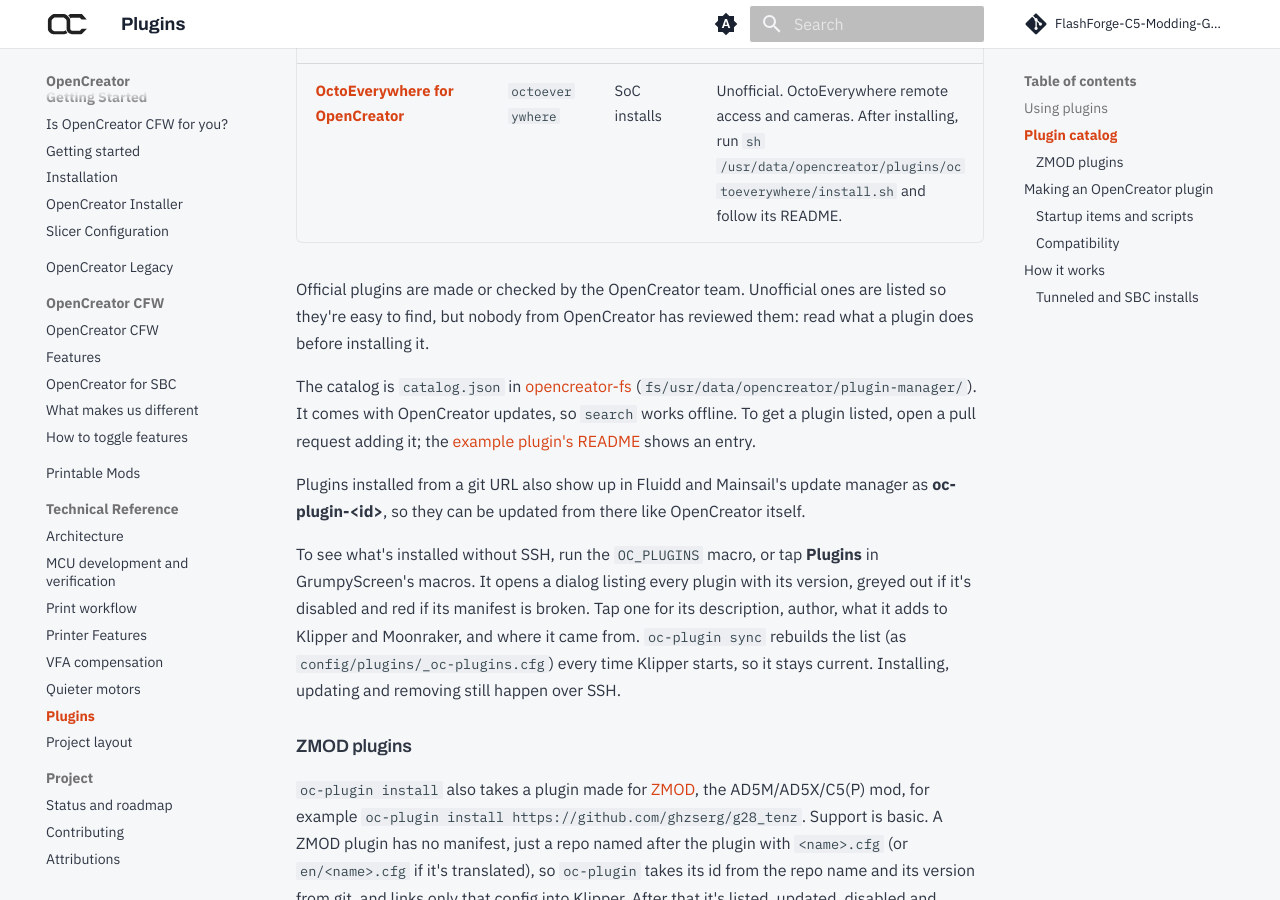
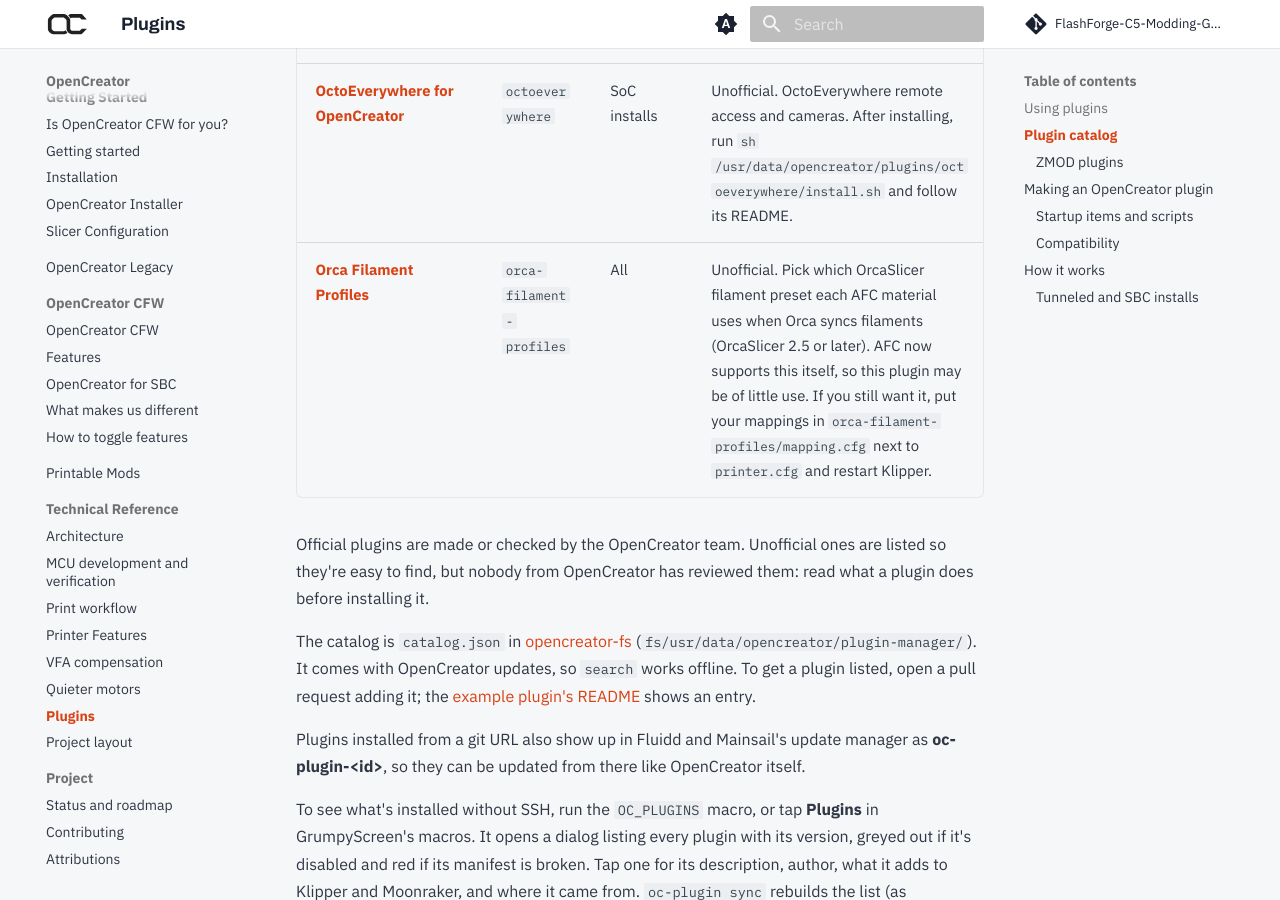
Before and after one commit to FlashForge-C5-Modding-Group/OpenCreator, an MkDocs documentation site: the page built from docs/plugins.md, in a window 1280 px wide and 900 px high, scrolled down 1788 px. Built offline with MkDocs 1.6.1 and Material for MkDocs 9.7.7, drawn with Linux system fonts in a browser that asks for light colours; comment, search, counter and statistics services are not loaded.

Commit message:
docs: orca filament profiles in the plugin catalog

```diff
--- a/docs/plugins.md
+++ b/docs/plugins.md
@@ -40,6 +40,7 @@ Install one by its id, for example `oc-plugin install hello`.
 | [Hello OpenCreator](https://github.com/FlashForge-C5-Modding-Group/OpenCreator-Plugin-Example) | `hello` | All | Official. The example plugin: a Klippy module, a macro and a Moonraker endpoint. |
 | [Printer Buddy Lite](https://github.com/FlashForge-C5-Modding-Group/printer-buddy-lite) | `sep-ai` | SoC installs | Official. Print failure detection on the printer's own X2600 RISC-V core, with a web page on port 7180. |
 | [OctoEverywhere for OpenCreator](https://github.com/KidCe/opencreator-octoeverywhere) | `octoeverywhere` | SoC installs | Unofficial. OctoEverywhere remote access and cameras. After installing, run `sh /usr/data/opencreator/plugins/octoeverywhere/install.sh` and follow its README. |
+| [Orca Filament Profiles](https://github.com/Xmister/opencreator-orca-filament-profiles) | `orca-filament-profiles` | All | Unofficial. Pick which OrcaSlicer filament preset each AFC material uses when Orca syncs filaments (OrcaSlicer 2.5 or later). AFC now supports this itself, so this plugin may be of little use. If you still want it, put your mappings in `orca-filament-profiles/mapping.cfg` next to `printer.cfg` and restart Klipper. |
 
 Official plugins are made or checked by the OpenCreator team. Unofficial ones are listed so they're easy to
 find, but nobody from OpenCreator has reviewed them: read what a plugin does before installing it.
```
